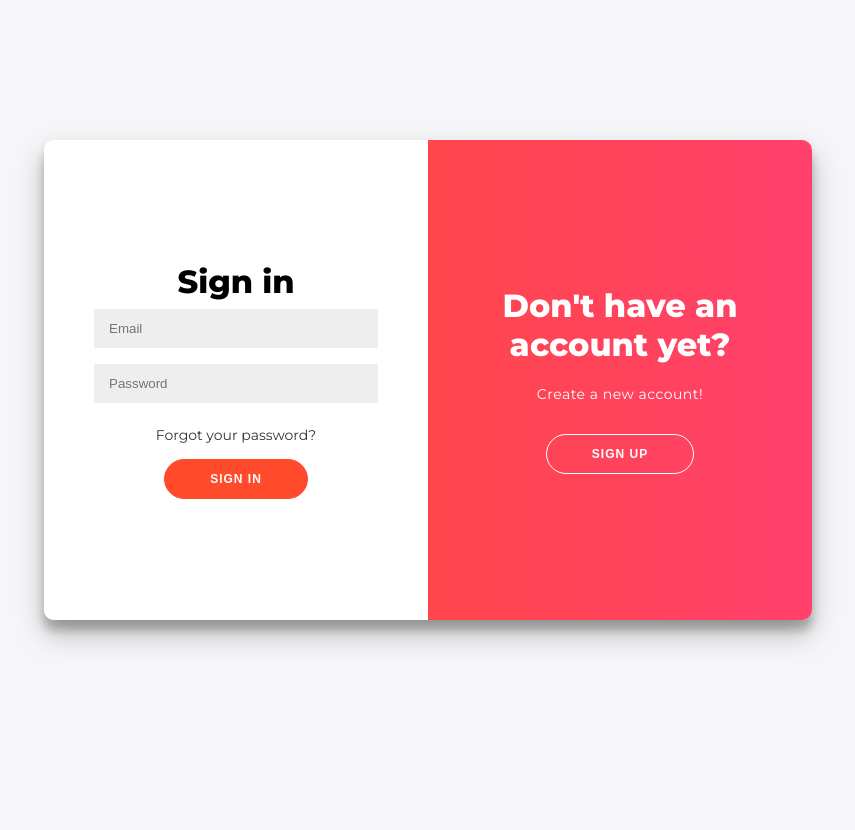
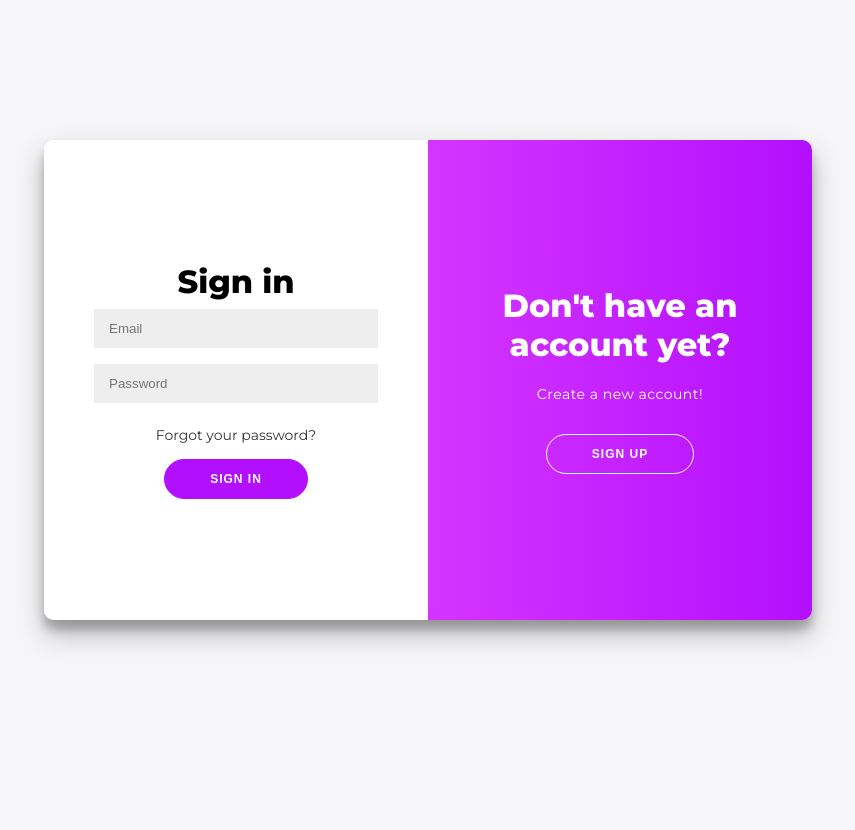
Before and after one commit to 11Ramos11/TickFlow, a PHP site: page /auth_page.php in a window 1280 px wide. Shown: the whole page, without its empty margins (212-1067 px from the left). Run offline with PHP 8.4, Linux system fonts and the light colour scheme.

Commit message:
better code and colors

```diff
--- a/auth_page.php
+++ b/auth_page.php
@@ -12,6 +12,20 @@
 		$error = ($_SESSION["error"]);
 	} else {
 		$error = null;
+	}
+
+	function register_error($error){
+		if ($error != null)
+			if ($error->page == "Register") {
+				echo "<p id='register-error' class='error'> $error->msg </p>";
+		}
+	}
+
+	function login_error($error){
+		if ($error != null)
+			if ($error->page == "Login") {
+				echo "<p id='login-error' class='error'> $error->msg </p>";
+		}
 	}
 ?>
 
@@ -28,11 +42,7 @@
 				<input type="text" name="name" placeholder="Name" />
 				<input type="email" name="email" placeholder="Email" />
 				<input type="password" name="pwd" placeholder="Password" />
-				<?php
-					if ($error != null)
-						if ($error->page == "Register") {
-							?> <p id='register-error' class="error"> <?= $error->msg ?>
-				<?php } ?>
+				<?= register_error($error) ?>
 				</p>
 				<button>Sign Up</button>
 			</form>
@@ -42,11 +52,7 @@
 				<h1>Sign in</h1>
 				<input type="email" name="email" placeholder="Email" />
 				<input type="password" name="pwd" placeholder="Password" />
-				<?php
-					if ($error != null)
-						if ($error->page == "Login") {
-							?> <p id='login-error' class="error"> <?= $error->msg ?> </p>
-				<?php } ?>
+				<?= login_error($error) ?>
 				<a href="#">Forgot your password?</a>
 				<button>Sign In</button>
 			</form>
--- a/database/data.sql
+++ b/database/data.sql
@@ -19,7 +19,7 @@ INSERT INTO FAQ (id, question, answer, department) VALUES
     (11, 'How do I book travel for business trips?', 'To book travel for business trips, please contact the travel coordinator in the HR department. The travel coordinator will work with you to arrange travel and lodging.', 4),
     (12, 'What is the process for requesting a purchase order?', 'To request a purchase order, please submit a request through the purchasing portal. Please include a description of the item or service being requested, as well as the cost.', 4);
 
-INSERT INTO User (id, name, email, password, permissions, department) VALUES
+INSERT INTO User (id, name, email, password, role, department) VALUES
   (1, 'John Smith', 'john.smith@company.com', 'password1', 'Admin', 1),
   (2, 'Jane Doe', 'jane.doe@company.com', 'password2', 'Client', 1),
   (3, 'Bob Johnson', 'bob.johnson@company.com', 'password3', 'Agent', 1),
--- a/database/tables.sql
+++ b/database/tables.sql
@@ -14,7 +14,7 @@ CREATE TABLE User (
     name TEXT,
     email TEXT UNIQUE NOT NULL,
     password TEXT NOT NULL,
-    permissions TEXT CHECK (permissions == 'Client' OR permissions == 'Agent' OR permissions == 'Admin'),
+    role TEXT CHECK (role == 'Client' OR role == 'Agent' OR role == 'Admin'),
     department Integer,
     FOREIGN KEY (department) REFERENCES Department(id)
 );
--- a/landing.php
+++ b/landing.php
@@ -1,5 +1,7 @@
 <?php
+    include_once("util.php");
     session_start();
+    $user = $_SESSION["user"];
 ?>
 
 <!DOCTYPE html>
@@ -16,7 +18,7 @@
     </h1>
 
     <h2>
-        Welcome, <?= $_SESSION["name"] ?>
+        Welcome, <?= $user->name ?>
     </h2>
 
     <button onclick="window.location.href = 'queries/logout.php';">Logout</button>
--- a/queries/login.php
+++ b/queries/login.php
@@ -24,8 +24,9 @@ $count = count($users);
 
 if ($count == 1){
 
-    $_SESSION["email"] = $email;
-    $_SESSION["name"] = $users[0]["name"];
+    $user_info = $users[0];
+
+    $_SESSION["user"] = new User($user_info['email'], $user_info['name'], $user_info['role']);
     $_SESSION["error"] = "";
     header("Location: ../landing.php");
     exit();
--- a/queries/register.php
+++ b/queries/register.php
@@ -31,8 +31,7 @@ if ($result == false){
     exit();
 }
 
-$_SESSION["name"] = $name;
-$_SESSION["email"] = $email;
+$_SESSION["user"] = new User($email, $name, "user");
 header("Location: ../landing.php");
 
 ?>
--- a/style.css
+++ b/style.css
@@ -51,8 +51,8 @@ a {
 
 button {
 	border-radius: 20px;
-	border: 1px solid #FF4B2B;
-	background-color: #FF4B2B;
+	border: 1px solid #b30fff;
+	background-color: #b30fff;
 	color: #FFFFFF;
 	font-size: 12px;
 	font-weight: bold;
@@ -165,9 +165,9 @@ input {
 }
 
 .overlay {
-	background: #FF416C;
-	background: -webkit-linear-gradient(to right, #FF4B2B, #FF416C);
-	background: linear-gradient(to right, #FF4B2B, #FF416C);
+	background: #b30fff;
+	background: -webkit-linear-gradient(to right, #f75aff, #b30fff);
+	background: linear-gradient(to right, #f75aff, #b30fff);
 	background-repeat: no-repeat;
 	background-size: cover;
 	background-position: 0 0;
--- a/util.php
+++ b/util.php
@@ -9,4 +9,15 @@ class MyError {
         $this->msg = $msg;
     }
 }
+
+class User {
+
+    public $email, $name, $role;
+
+    function __construct($email, $name, $role) {
+        $this->email = $email;
+        $this->name = $name;
+        $this->role = $role;
+    }
+}
 ?>
```
Also changed, not shown: index.php (added, +13 -0 lines), database/database.db.
